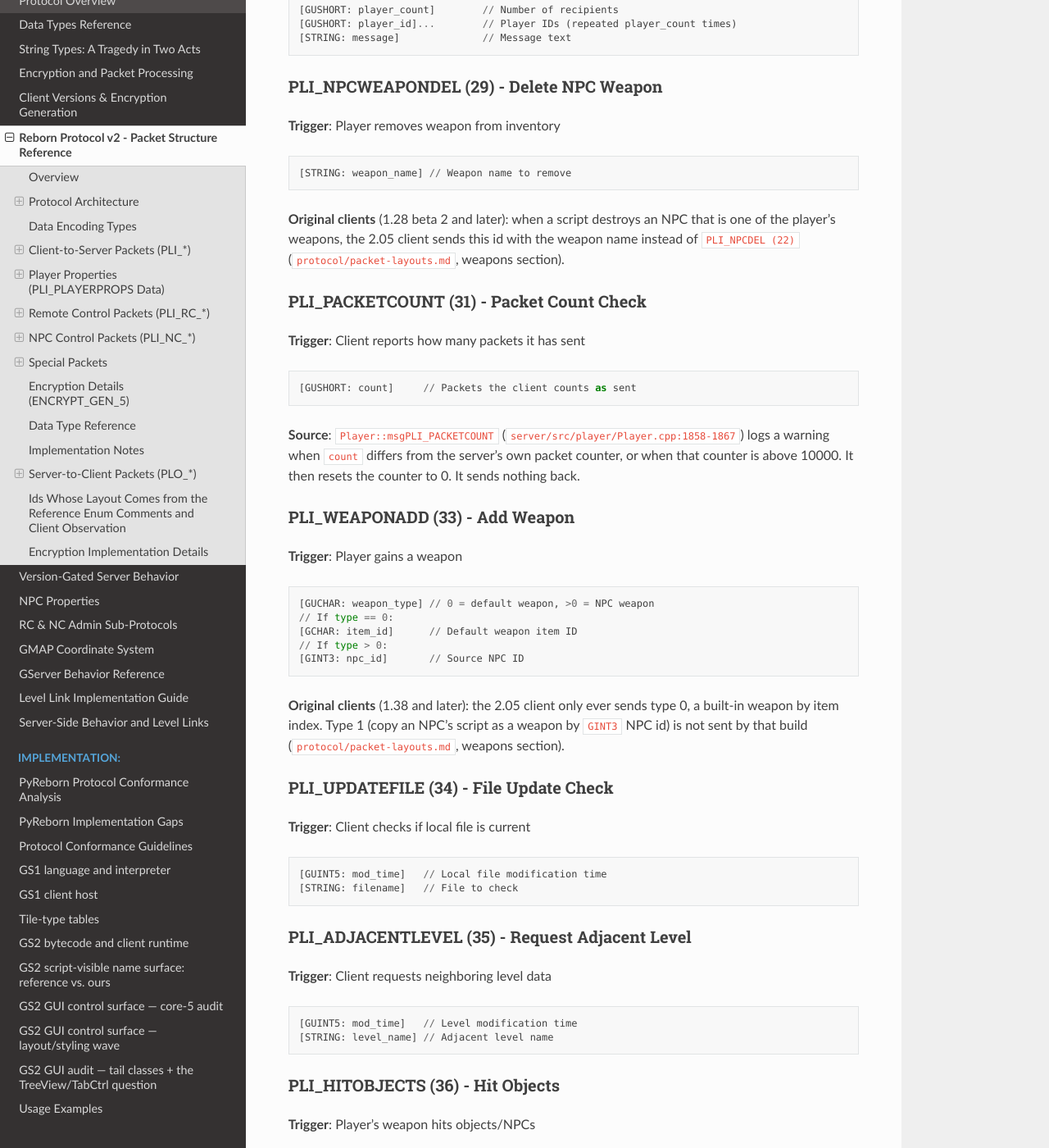
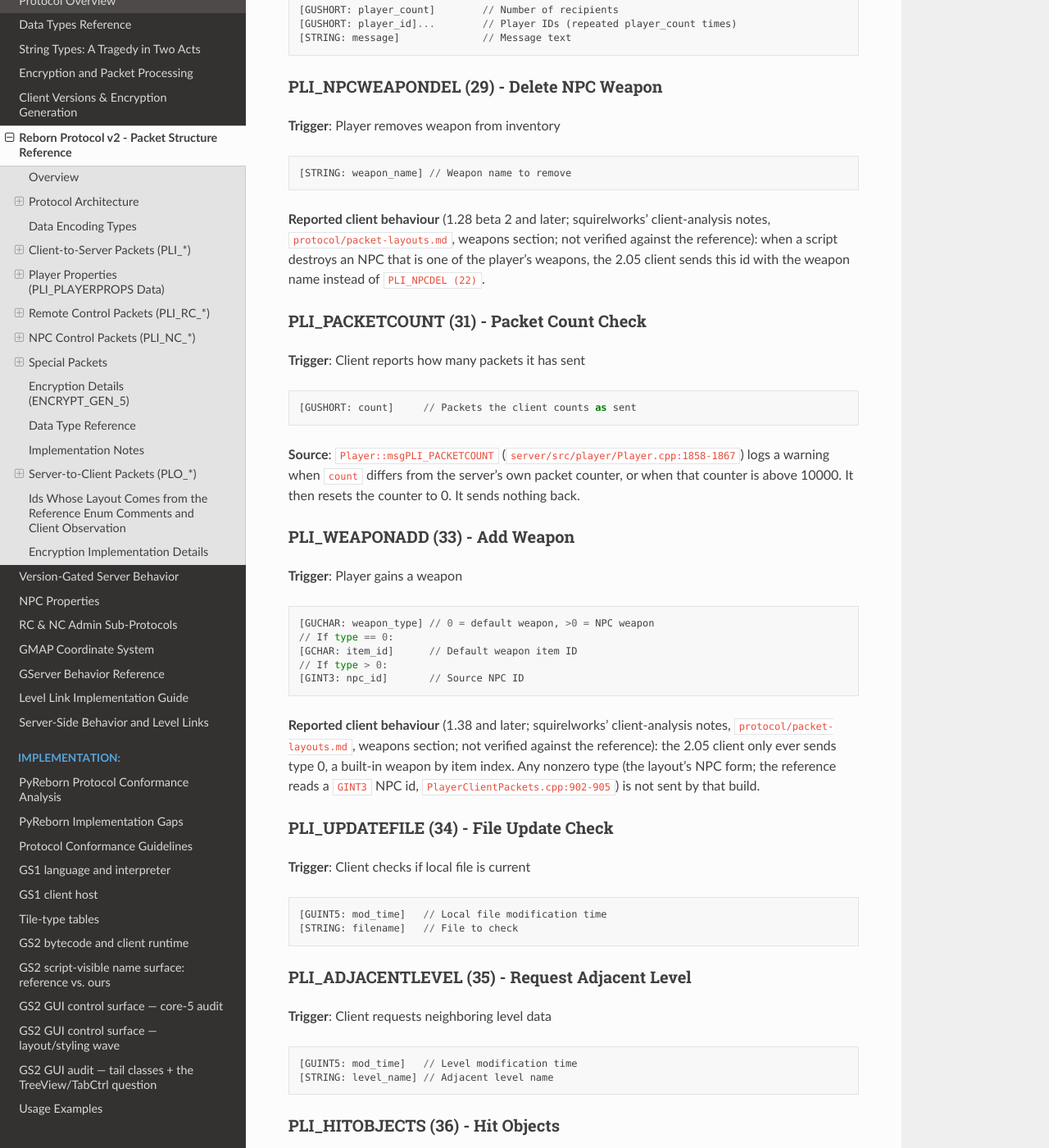
Before and after one commit to hosler/reborn-protocol-docs, a Sphinx documentation site: the page built from docs/protocol/packet-structures.md, in a window 1280 px wide and 1400 px high, scrolled down 9986 px. Shown: the whole window at 82% size. Built offline with Sphinx 7.4.7 and the Read the Docs theme 3.1.0, drawn with Linux system fonts in a browser that asks for light colours; some of the changed text lies outside the part shown.

Commit message:
PR #22 fixups: weapon notes relabelled as reported, RESETCLIENT scope completed
PLO_RESETCLIENT now states the enum comment (non-login weapons and classes,
all NPCs, v5 level caches, v6 game object; gs2lib IEnums.h:315) beside the
two reported builds. Added the GServer-v2 beta4 facts: delete-then-re-register
on weapon update (Server.cpp:2487-2488), the A7 class join (Weapon.cpp:331),
the nonzero-type NPC form (PlayerClientPackets.cpp:902-905) and the login
order (PlayerClient.cpp:494, :581-605). Links turned into plain text.

Co-Authored-By: Claude <noreply@anthropic.com>

````diff
--- a/docs/protocol/packet-structures.md
+++ b/docs/protocol/packet-structures.md
@@ -396,9 +396,9 @@ sender. The reference enum name is `PLI_SHOWIMGPLAYER` (gs2lib `IEnums.h:56`).
 [STRING: weapon_name] // Weapon name to remove
 ```
 
-**Original clients** (1.28 beta 2 and later): when a script destroys an NPC that is one of
+**Reported client behaviour** (1.28 beta 2 and later; squirelworks' client-analysis notes, `protocol/packet-layouts.md`, weapons section; not verified against the reference): when a script destroys an NPC that is one of
 the player's weapons, the 2.05 client sends this id with the weapon name instead of
-`PLI_NPCDEL (22)` ([`protocol/packet-layouts.md`](https://github.com/squirelworks/Graal_analysis/blob/main/protocol/packet-layouts.md), weapons section).
+`PLI_NPCDEL (22)`.
 
 ### PLI_PACKETCOUNT (31) - Packet Count Check
 **Trigger**: Client reports how many packets it has sent
@@ -419,9 +419,9 @@ is above 10000. It then resets the counter to 0. It sends nothing back.
 [GINT3: npc_id]       // Source NPC ID
 ```
 
-**Original clients** (1.38 and later): the 2.05 client only ever sends type 0, a built-in
-weapon by item index. Type 1 (copy an NPC's script as a weapon by `GINT3` NPC id) is not sent
-by that build ([`protocol/packet-layouts.md`](https://github.com/squirelworks/Graal_analysis/blob/main/protocol/packet-layouts.md), weapons section).
+**Reported client behaviour** (1.38 and later; squirelworks' client-analysis notes, `protocol/packet-layouts.md`, weapons section; not verified against the reference): the 2.05 client only ever sends type 0, a built-in
+weapon by item index. Any nonzero type (the layout's NPC form; the reference reads a `GINT3` NPC id, `PlayerClientPackets.cpp:902-905`) is not sent
+by that build.
 
 ### PLI_UPDATEFILE (34) - File Update Check
 **Trigger**: Client checks if local file is current
@@ -1702,11 +1702,10 @@ for older clients (`Weapon.cpp:194-199`). The client fetches the code with
 `PLI_UPDATESCRIPT (158)`; the answer is `PLO_WEAPONBYTECODE2 (140)` or `PLO_WEAPONBYTECODE (132)`.
 A default weapon (`PLO_DEFAULTWEAPON (43)`) skips all of this.
 
-**Original clients**: a weapon name the player already holds is ignored, so re-sending a
+**Reported client behaviour** (squirelworks' client-analysis notes, `protocol/packet-layouts.md`; public-server run in `client-internals/decomp-findings-2026-10-25-l/04-public-server-run.md`; not verified against the reference): a weapon name the player already holds is ignored, so re-sending a
 weapon does not replace its script. A new weapon gets the `playerenters` event. In the
 classic script, line breaks are `§`. That is byte `A7` from a Latin-1 server and the two bytes
-`C2 A7` from a UTF-8 server ([`protocol/packet-layouts.md`](https://github.com/squirelworks/Graal_analysis/blob/main/protocol/packet-layouts.md); public-server run in
-[`client-internals/decomp-findings-2026-10-25-l/04-public-server-run.md`](https://github.com/squirelworks/Graal_analysis/blob/main/client-internals/decomp-findings-2026-10-25-l/04-public-server-run.md)).
+`C2 A7` from a UTF-8 server. GServer-v2 sends `PLO_NPCWEAPONDEL` before re-registering a changed weapon (`server/src/Server.cpp:2487-2488`) and joins class client-side scripts to a weapon's script with the single byte `A7` (`server/src/object/Weapon.cpp:331`).
 
 ### PLO_NPCWEAPONDEL (34) - NPC Weapon Deleted
 **Trigger**: The server removes a weapon from the player
@@ -1800,8 +1799,8 @@ chests, so the client can cache the level (`server/src/player/PlayerClient.cpp:1
 ```
 (`server/src/object/Weapon.cpp:171`.)
 
-**Original clients**: the byte is the item index 0 to 24 (bow, bomb, sword and so on), and the
-client adds that built-in weapon ([`protocol/packet-layouts.md`](https://github.com/squirelworks/Graal_analysis/blob/main/protocol/packet-layouts.md)).
+**Reported client behaviour** (squirelworks' client-analysis notes, `protocol/packet-layouts.md`; not verified against the reference): the byte is the item index 0 to 24 (bow, bomb, sword and so on), and the
+client adds that built-in weapon.
 
 ### PLO_HASNPCSERVER (44) - Has NPC Server
 **Trigger**: Server indicates NPC-Server presence
@@ -2445,9 +2444,7 @@ PM servers, global PMs and buddy tracking (gs2lib `IEnums.h:311`).
 // No additional data - clears weapon list
 ```
 
-**Original clients**: the server sends it before the weapon list. What a client clears
-depends on the build: 4.20r8 clears its weapon and class script lists; 5.00r7 clears every
-loaded level and the level caches ([`protocol/v4x-clients.md`](https://github.com/squirelworks/Graal_analysis/blob/main/protocol/v4x-clients.md), [`protocol/v5x-clients.md`](https://github.com/squirelworks/Graal_analysis/blob/main/protocol/v5x-clients.md)).
+The reference enum comment says it deletes non-login weapons and classes and all NPCs, that v5 clients also clear every loaded level and cache, and that v6 clients reset the main game object (gs2lib `IEnums.h:315`). Reported for two builds: 4.20r8 clears its weapon and class script lists; 5.00r7 clears every loaded level and the level caches (squirelworks' client-analysis notes, `protocol/v4x-clients.md`, `protocol/v5x-clients.md`; not verified against the reference). The server sends it at login before the weapon list (`server/src/player/PlayerClient.cpp:494`, weapons at `:581-605`).
 
 ### PLO_LOADGANI (195) - Load GANI
 **Trigger**: Always sent in response to `PLI_UPDATEGANI (157)` (after the optional
````
